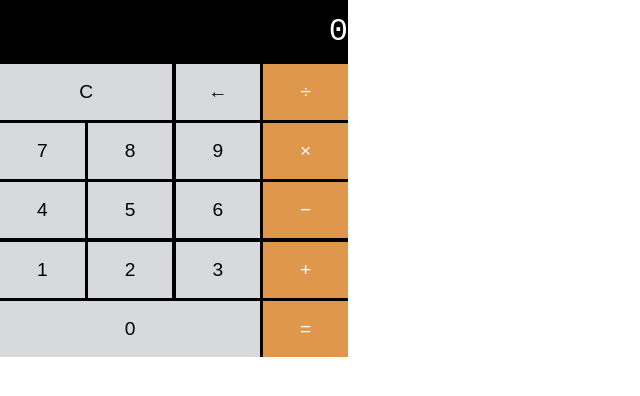
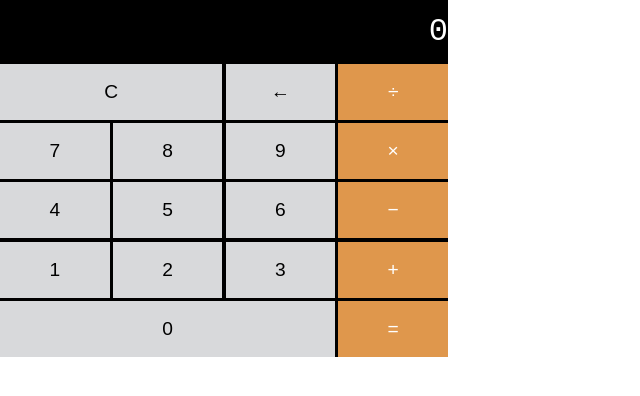
Before and after one commit to junaidshaikh-js/calculator, a plain HTML site: page index.html in a window 1280 px wide. Shown: the whole page, without its empty margins (0-640 px from the left). Drawn offline with Linux system fonts and the light colour scheme.

Commit message:
Update index.css

```diff
--- a/css/index.css
+++ b/css/index.css
@@ -63,7 +63,7 @@ button:not(.fn-btn):active {
 
 .calculator {
   max-width: 100%;
-  width: 348px;
+  width: 448px;
   background-color: var(--black);
   display: flex;
   flex-flow: column nowrap;
```
